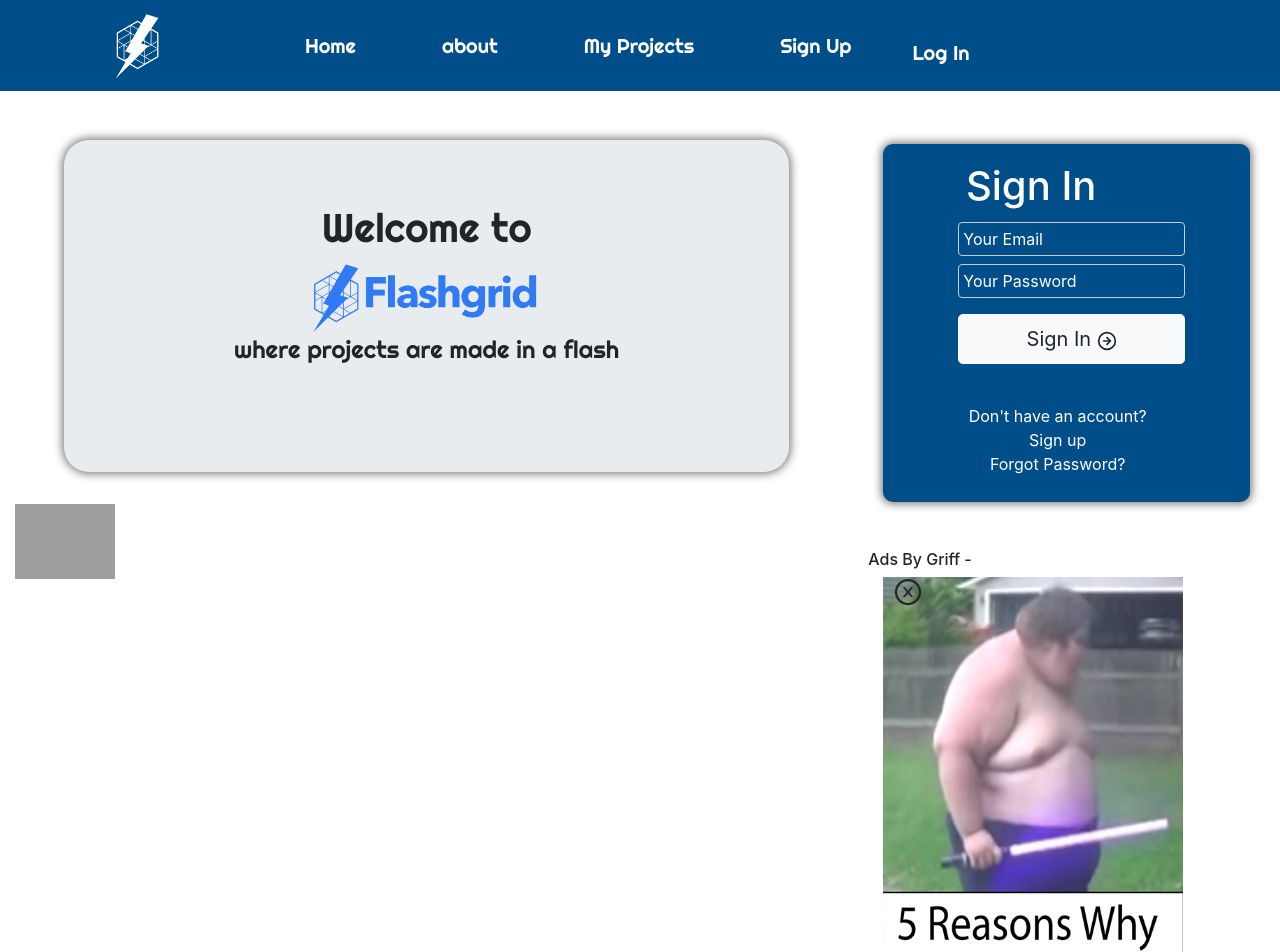
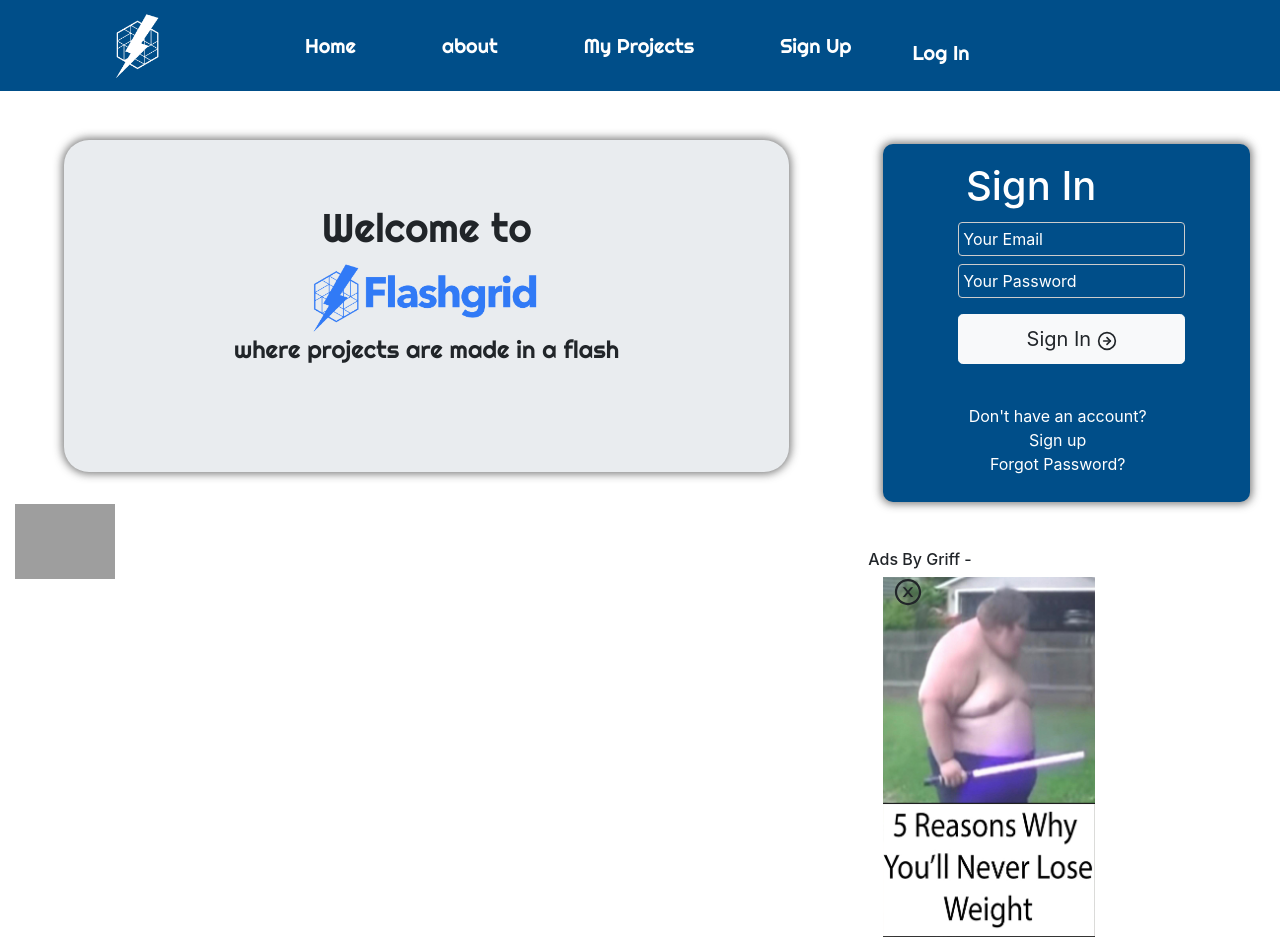
Before and after one commit to playerthomasm6/flashGrid, a React (Create React App) app in the folder client/: page / in a window 1280 px wide. Shown: the top 952 px of the page. Built offline with nearby package versions, Linux system fonts and the light colour scheme; grey boxes are pictures that could not be loaded.

Commit message:
ad smaller

```diff
--- a/client/src/components/Sidebar/styles.css
+++ b/client/src/components/Sidebar/styles.css
@@ -23,8 +23,8 @@
     /* padding-top: 30px; */
     /* height: 600px;
     width: 420px; */
-    min-height: 500px;
-    min-width: 300px;
+    min-height: 360px;
+    min-width: 210px;
     max-height: 100%;
     max-width: 100%;
     object-fit: cover;
```
